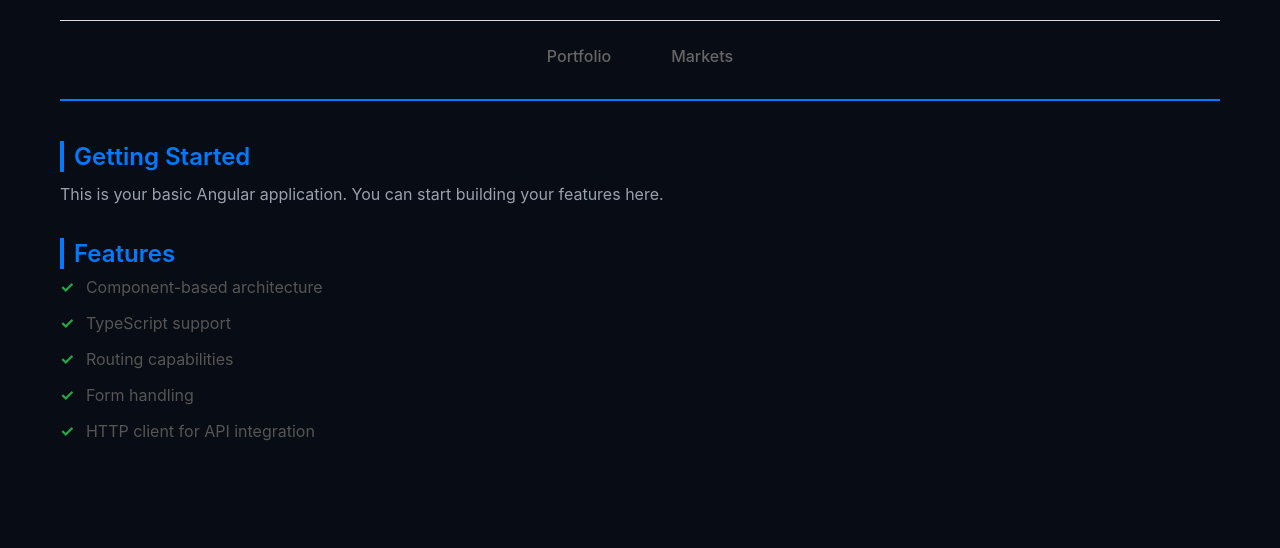
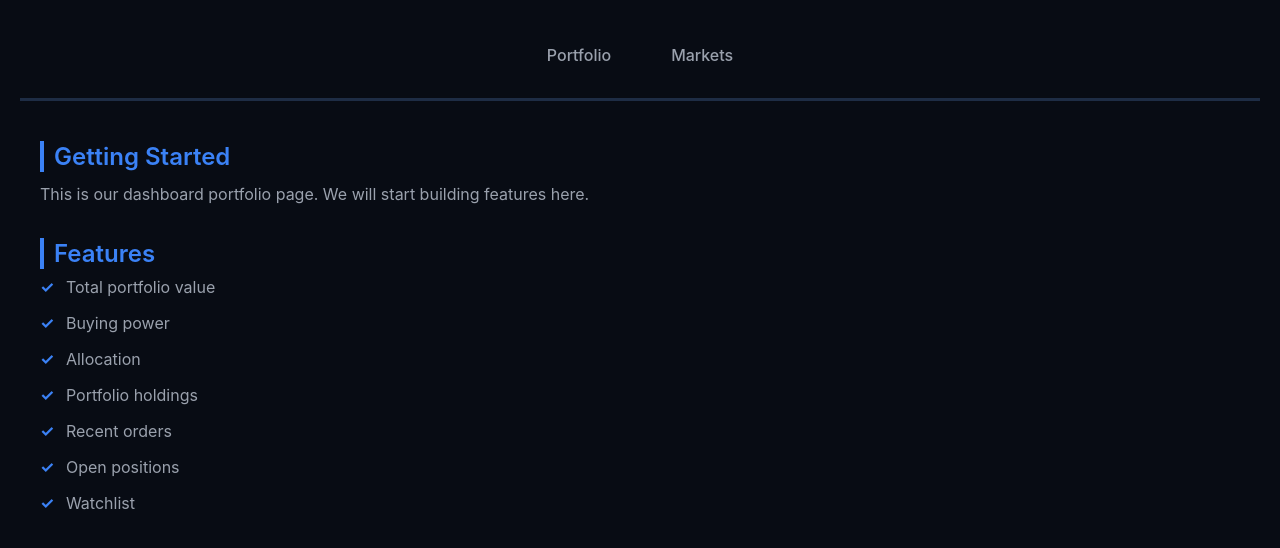
Before and after one commit to AriLacanienta/Buzz-LEAPyear-team-project, an Angular app in the folder frontend/: page / in a window 1280 px wide. Shown: the top 548 px of the page. Built offline with nearby package versions, Linux system fonts and the light colour scheme.

Commit message:
added portfolio and markets tab & updated to match Figma mockup

```diff
--- a/frontend/src/app/pages/dashboard/dashboard.component.html
+++ b/frontend/src/app/pages/dashboard/dashboard.component.html
@@ -9,17 +9,19 @@
   <main>
     <section class="intro">
       <h2>Getting Started</h2>
-      <p>This is your basic Angular application. You can start building your features here.</p>
+      <p>This is our dashboard portfolio page. We will start building features here.</p>
     </section>
 
     <section class="features">
       <h2>Features</h2>
       <ul>
-        <li>Component-based architecture</li>
-        <li>TypeScript support</li>
-        <li>Routing capabilities</li>
-        <li>Form handling</li>
-        <li>HTTP client for API integration</li>
+        <li>Total portfolio value</li>
+        <li>Buying power</li>
+        <li>Allocation</li>
+        <li>Portfolio holdings</li>
+        <li>Recent orders</li>
+        <li>Open positions</li>
+        <li>Watchlist</li>
       </ul>
     </section>
   </main>
--- a/frontend/src/app/pages/dashboard/dashboard.component.scss
+++ b/frontend/src/app/pages/dashboard/dashboard.component.scss
@@ -1,13 +1,12 @@
 .container {
   padding: 20px;
-  max-width: 1200px;
   margin: 0 auto;
 }
 
 header {
   text-align: center;
   margin-bottom: 40px;
-  border-bottom: 2px solid #007bff;
+  border-bottom: 3px solid #1E2D45;
   padding-bottom: 20px;
 
   h1 {
@@ -16,7 +15,7 @@ header {
   }
 
   p {
-    color: #666;
+    color: #9aa1ad;
     font-size: 18px;
     margin-bottom: 20px;
   }
@@ -27,37 +26,43 @@ header {
   gap: 20px;
   justify-content: center;
   padding-top: 15px;
-  border-top: 1px solid #ddd;
 
   .tab {
     padding: 10px 20px;
     text-decoration: none;
-    color: #666;
+    color: #9aa1ad;
     font-weight: 500;
     border-bottom: 3px solid transparent;
     transition: all 0.3s ease;
     cursor: pointer;
 
     &:hover {
-      color: #007bff;
+      color: #1E2D45;
     }
 
     &.active {
-      color: #007bff;
-      border-bottom-color: #007bff;
+      border-bottom-color: #1E2D45;
+      border: 1px solid #1E2D45;
+      border-radius: 2px;
+      background-color: #0F1520;
+      color: #ffffff;
     }
   }
 }
 
 main {
+  max-width: 1200px;
+  margin: 0 auto;
+
   section {
     margin-bottom: 30px;
 
     h2 {
-      color: #007bff;
-      border-left: 4px solid #007bff;
+      color: #3B82F6;
+      border-left: 4px solid #3B82F6;
       padding-left: 10px;
     }
+
     p {
       color: #9aa1ad;
       font-size: 16px;
@@ -70,11 +75,11 @@ main {
 
       li {
         padding: 8px 0;
-        color: #555;
+        color: #9aa1ad;
 
         &:before {
           content: "✓ ";
-          color: #28a745;
+          color: #3B82F6;
           font-weight: bold;
           margin-right: 8px;
         }
--- a/frontend/src/app/pages/markets/markets.component.html
+++ b/frontend/src/app/pages/markets/markets.component.html
@@ -11,11 +11,15 @@
       <h2>Markets</h2>
       <p>Explore market data and trends here.</p>
       <div class="market-list">
-        <!-- Market items will be dynamically loaded here -->
-         <p>Stocks</p>
-         <p>Cryptocurrencies</p>
-         <p>Forex</p>
-         <p>Commodities</p>
+        <ul>
+          <li>Total portfolio value</li>
+          <li>Buying power</li>
+          <li>Allocation</li>
+          <li>Portfolio holdings</li>
+          <li>Recent orders</li>
+          <li>Open positions</li>
+          <li>Watchlist</li>
+        </ul>
       </div>
     </section>
   </main>
--- a/frontend/src/app/pages/markets/markets.component.scss
+++ b/frontend/src/app/pages/markets/markets.component.scss
@@ -1,13 +1,12 @@
 .container {
   padding: 20px;
-  max-width: 1200px;
   margin: 0 auto;
 }
 
 header {
   text-align: center;
   margin-bottom: 40px;
-  border-bottom: 2px solid #007bff;
+  border-bottom: 3px solid #1E2D45;
   padding-bottom: 20px;
 
   h1 {
@@ -27,7 +26,6 @@ header {
   gap: 20px;
   justify-content: center;
   padding-top: 15px;
-  border-top: 1px solid #ddd;
 
   .tab {
     padding: 10px 20px;
@@ -39,19 +37,26 @@ header {
     cursor: pointer;
 
     &:hover {
-      color: #007bff;
+      color: #1E2D45;
     }
 
     &.active {
-      color: #007bff;
-      border-bottom-color: #007bff;
+      border-bottom-color: #1E2D45;
+      border: 1px solid #1E2D45;
+      border-radius: 2px;
+      background-color: #0F1520;
+      color: #ffffff;
     }
   }
 }
 
 main {
+  max-width: 1200px;
+  margin: 0 auto;
+
   section {
     margin-bottom: 30px;
+
 
     h2 {
       color: #007bff;
@@ -59,8 +64,14 @@ main {
       padding-left: 10px;
     }
 
-    p {
-      color: #555;
+    ul {
+      list-style-type: none;
+      padding: 0;
+
+      li {
+        padding: 8px 0;
+        color: #9aa1ad;
+      }
     }
   }
 }
```
